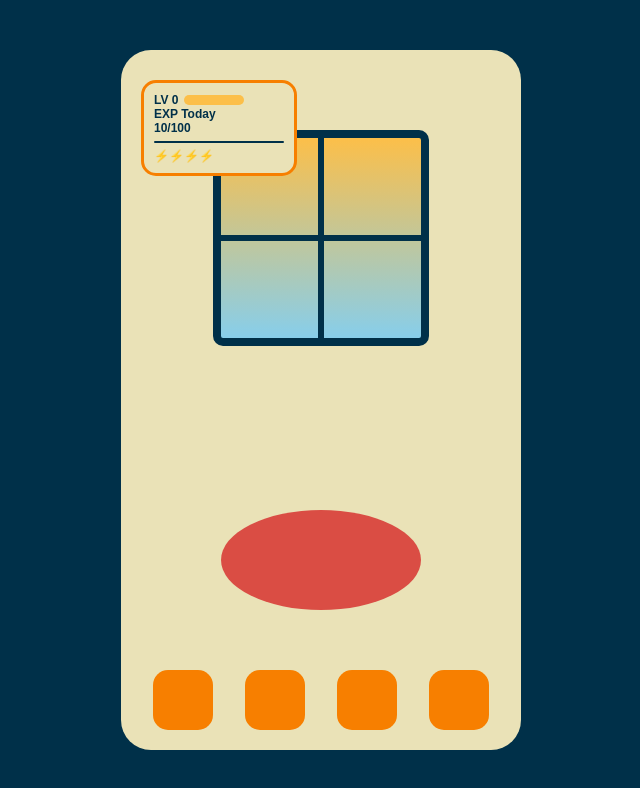
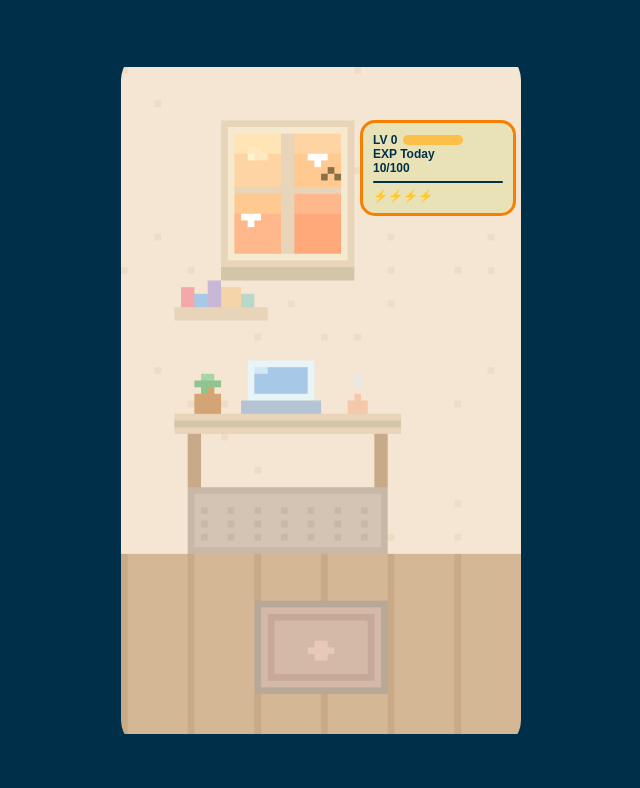
Before and after one commit to ksamuel03/VirtuPal, a website: page public/index.html in a window 1280 px wide. Shown: the whole page, without its empty margins (319-959 px from the left). Drawn offline with Linux system fonts and the light colour scheme.

Commit message:
Update room design

```diff
--- a/public/style.css
+++ b/public/style.css
@@ -11,57 +11,20 @@ body {
 .room {
   width: 400px;
   height: 700px;
-  background-color: #EAE2B7; /* Cream */
+  background-image: url('assets/background.png');
+  background-size: contain;
+  background-position: center;
+  background-repeat: no-repeat;
   border-radius: 30px;
   position: relative;
   overflow: hidden;
 }
 
-/* Window */
-.window {
-  width: 200px;
-  height: 200px;
-  background: linear-gradient(#FCBF49, #87ceeb);
-  position: absolute;
-  top: 80px;
-  left: 50%;
-  transform: translateX(-50%);
-  border: 8px solid #003049;
-  border-radius: 10px;
-}
-
-.window-cross {
-  position: absolute;
-  width: 100%;
-  height: 100%;
-}
-
-.window-cross::before,
-.window-cross::after {
-  content: "";
-  position: absolute;
-  background-color: #003049;
-}
-
-.window-cross::before {
-  width: 100%;
-  height: 6px;
-  top: 50%;
-  transform: translateY(-50%);
-}
-
-.window-cross::after {
-  height: 100%;
-  width: 6px;
-  left: 50%;
-  transform: translateX(-50%);
-}
-
 /* Level Box */
 .level-box {
   position: absolute;
-  top: 30px;
-  left: 20px;
+  top: 70px;
+  right: 5px;
   background-color: #EAE2B7;
   border: 3px solid #F77F00;
   color: #003049;
@@ -94,35 +57,6 @@ body {
   background-color: #FCBF49;
   border-radius: 10px;
   margin: 0;
-}
-
-/* Carpet */
-.carpet {
-  width: 200px;
-  height: 100px;
-  background-color: #D62828;
-  border-radius: 50%;
-  position: absolute;
-  bottom: 140px;
-  left: 50%;
-  transform: translateX(-50%);
-  opacity: 0.8;
-}
-
-/* Bottom Navigation */
-.bottom-nav {
-  position: absolute;
-  bottom: 20px;
-  width: 100%;
-  display: flex;
-  justify-content: space-evenly;
-}
-
-.nav-box {
-  width: 60px;
-  height: 60px;
-  background-color: #F77F00;
-  border-radius: 15px;
 }
 
 /* Tighten spacing for the text below the EXP bar */
@@ -166,7 +100,15 @@ body {
 /* Horizontal divider line */
 .divider {
   height: 2px;
-  background-color: #003049;  /* same color as text */
-  margin: 6px 0;              /* some vertical spacing */
+  background-color: #003049;
+  margin: 6px 0;
   border-radius: 1px;
 }
+
+/* Horizontal divider line */
+.divider {
+  height: 2px;
+  background-color: #003049;
+  margin: 6px 0;
+  border-radius: 1px;
+}
```
Also changed, not shown: public/assets/background.png (added), public/assets/chick.png (added), public/assets/smiski.png (added), public/index.html (line endings or trailing spaces).
